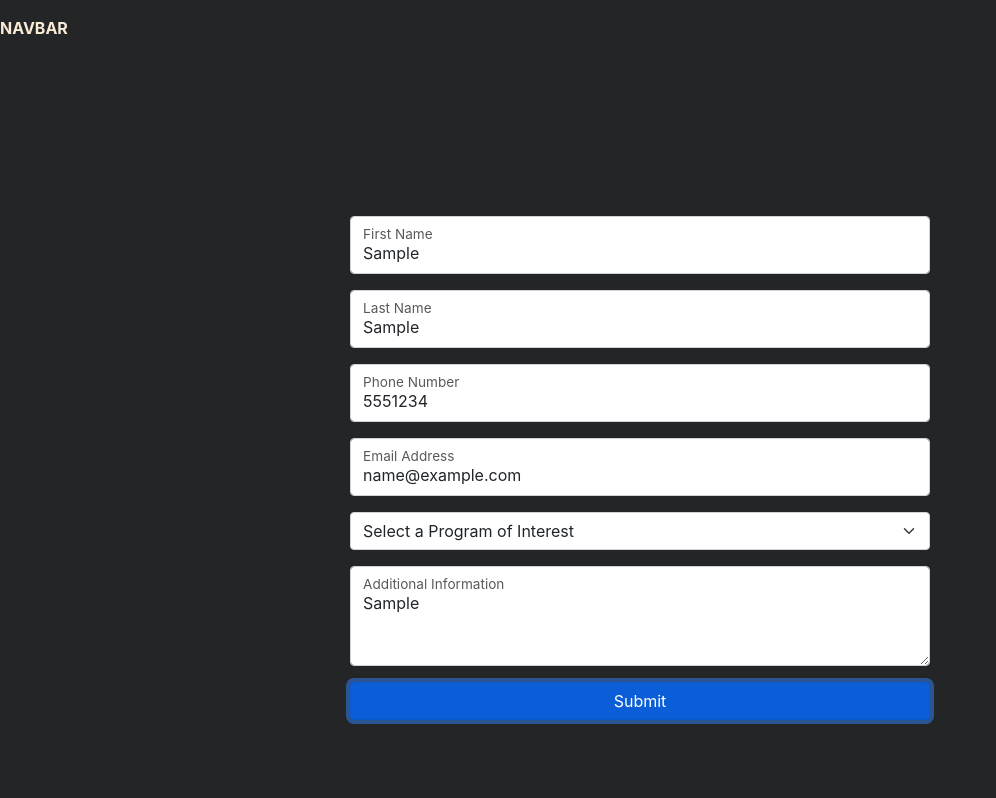
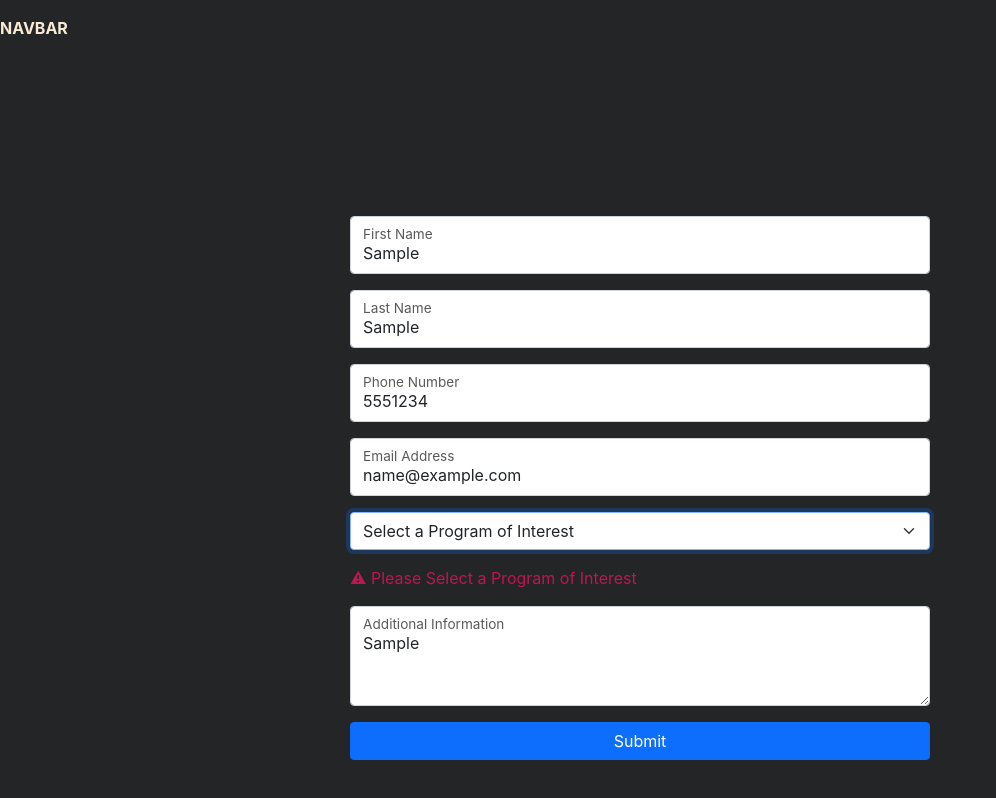
Before and after one commit to Shawn2776/nicrequestform, a React (Create React App) app: page / in a window 1280 px wide. Both pictures are taken after typing "Sample", "Sample", "5551234", "name@example.com", "Sample" into the empty fields and a click on the input 640 px from the left and 701 px from the top of the page. Shown: the whole page, without its empty margins (0-996 px from the left). Built offline with nearby package versions, Linux system fonts and the light colour scheme.

Commit message:
completed error messages

```diff
--- a/src/components/FormInput.js
+++ b/src/components/FormInput.js
@@ -44,7 +44,7 @@ function FormInput() {
       </div>
 
 
-      <select className="form-select mb-3" aria-label="Default select example"  defaultValue={'DEFAULT'} {...register("programOfInterest", { required: true })}>
+      <select className="form-select mb-3" aria-label="Default select example"  defaultValue={'DEFAULT'} {...register("programOfInterest", { required: true, validate: (value) => value !== "DEFAULT" })}>
         <option value='DEFAULT' disabled>Select a Program of Interest</option>
         <option value="Automotive Technology">Automotive Technology</option>
         <option value="Autobody Paint Technology">Autobody Paint Technology</option>
@@ -58,6 +58,7 @@ function FormInput() {
         <option value="Wastewater Treatment Plant Technology">Wastewater Treatment Plant Technology</option>
         <option value="Welding Technology">Welding Technology</option>
       </select>
+      {errors.programOfInterest && <p>Please Select a Program of Interest</p>}
 
       <div className="form-floating mb-3">
         <textarea className="form-control" placeholder="Leave a comment here" id="floatingTextarea2" style={{height: '100px'}} {...register("additionalInfo", {})}></textarea>
```
